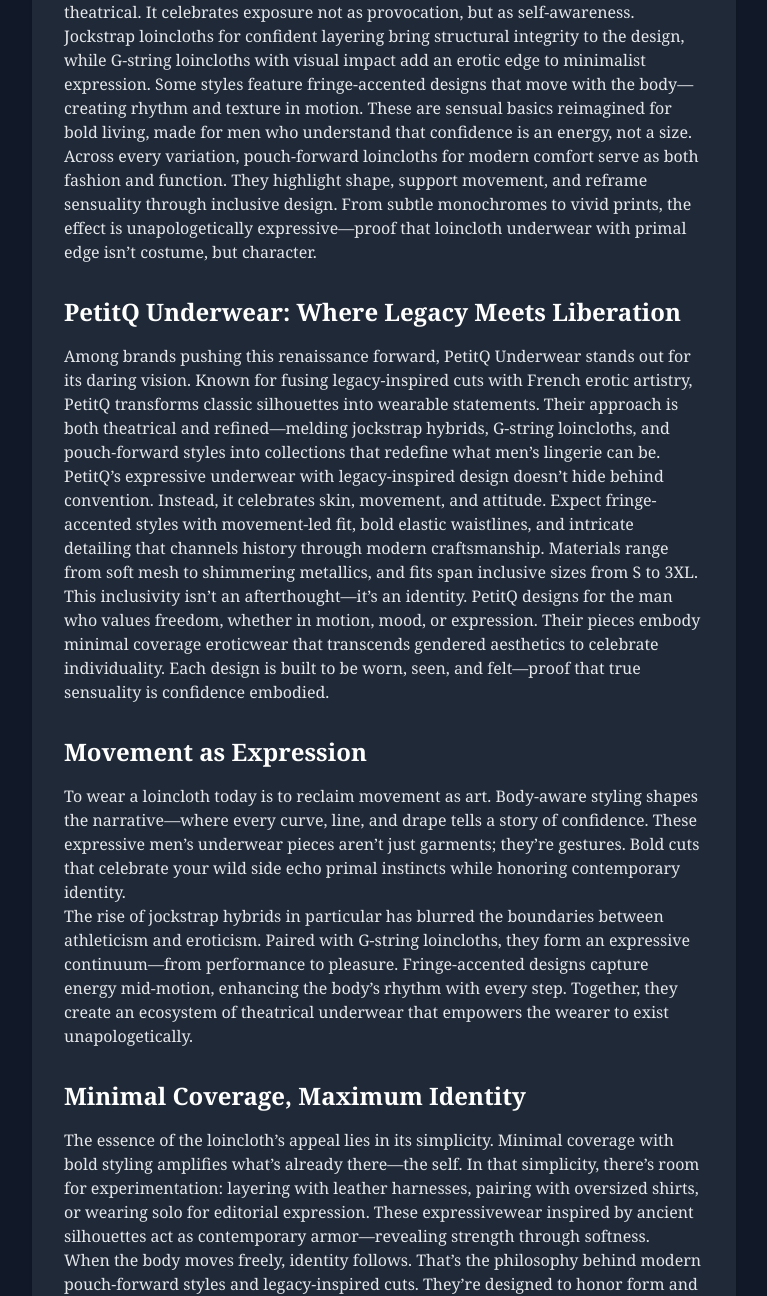
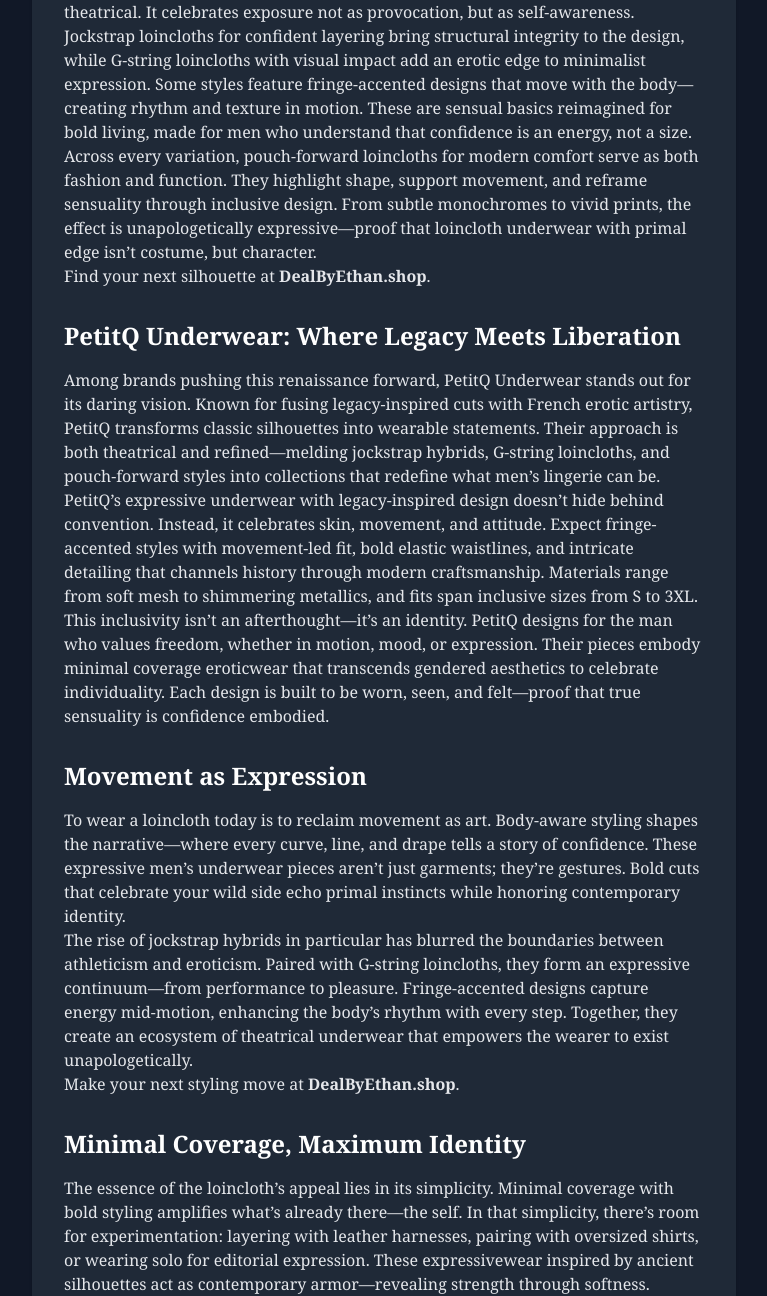
Before and after one commit to awritterblog/creativevibe, a plain HTML site: page expressivewear-inspired-by-ancient-silhouettes.html in a window 1280 px wide. Shown: the part 1564-2860 px from the top of the page, without its empty margins (256-1023 px from the left). Drawn offline with nearby package versions, Linux system fonts and the light colour scheme.

Commit message:
Update expressivewear-inspired-by-ancient-silhouettes.html

```diff
--- a/expressivewear-inspired-by-ancient-silhouettes.html
+++ b/expressivewear-inspired-by-ancient-silhouettes.html
@@ -134,6 +134,10 @@
             expressive—proof that loincloth underwear with primal edge isn’t
             costume, but character.
           </p>
+          <p class="mb-4">
+  Find your next silhouette at
+  <span class="font-bold no-underline">DealByEthan.shop</span>.
+</p>
 
           <h2 class="text-2xl font-semibold text-white mt-8 mb-4">
             PetitQ Underwear: Where Legacy Meets Liberation
@@ -185,6 +189,11 @@
             exist unapologetically.
           </p>
 
+          <p class="mb-4">
+  Make your next styling move at
+  <span class="font-bold no-underline">DealByEthan.shop</span>.
+</p>
+
           <h2 class="text-2xl font-semibold text-white mt-8 mb-4">
             Minimal Coverage, Maximum Identity
           </h2>
```
